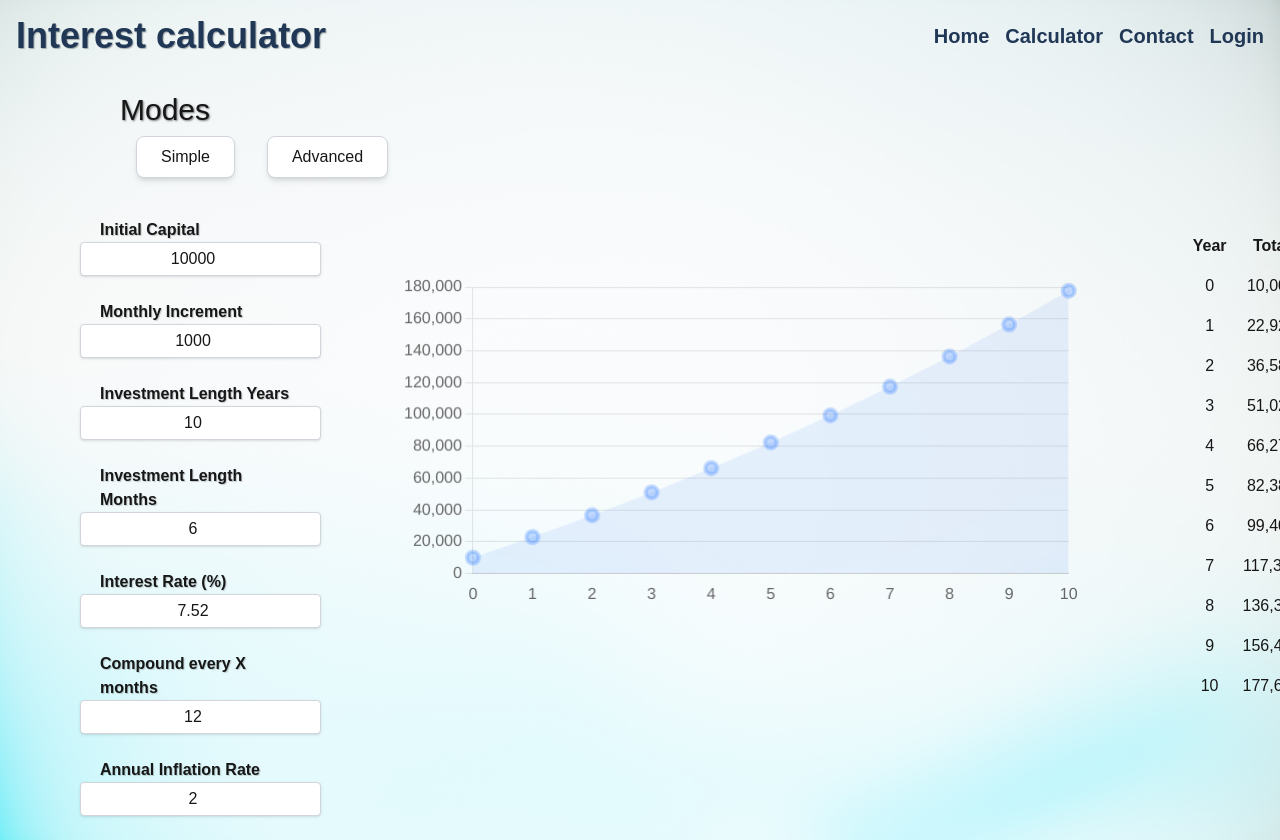
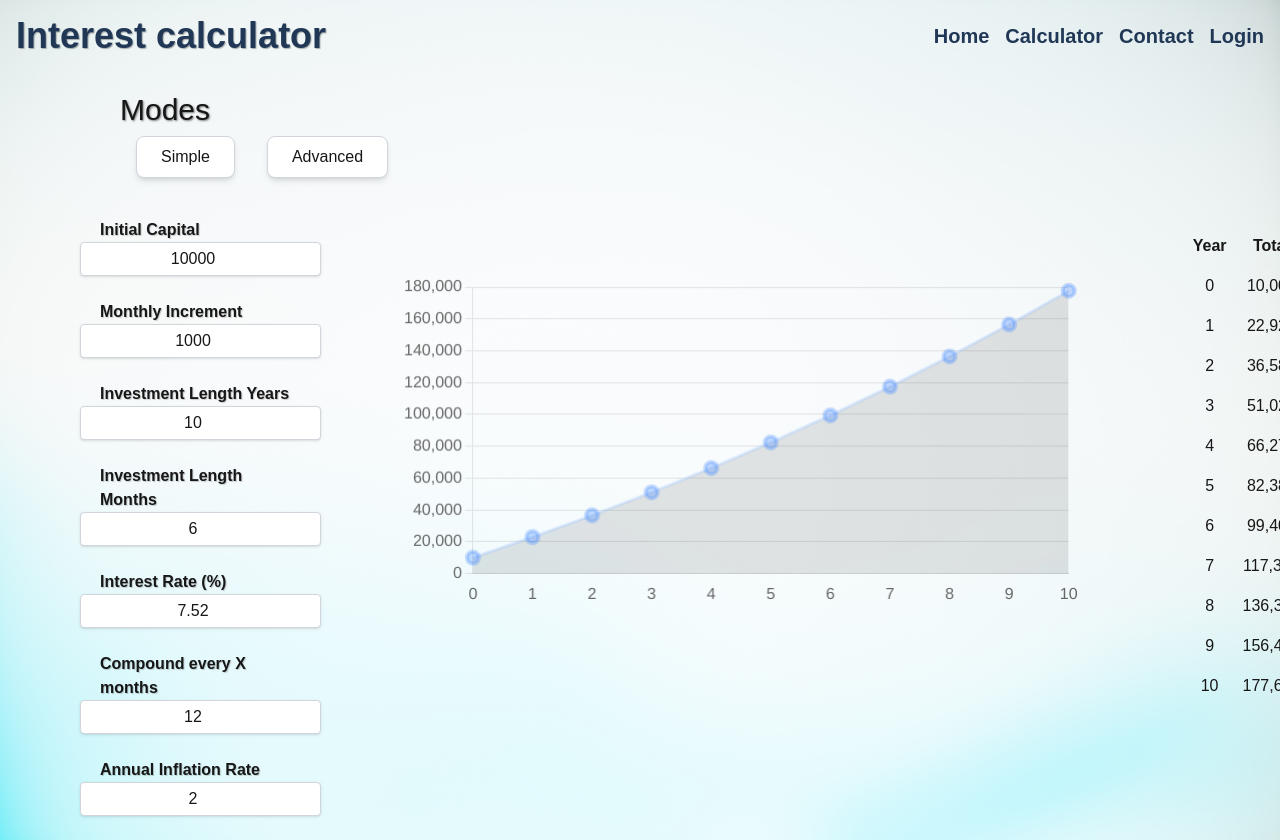
Before and after one commit to CamilleDU3/interest-calculator, a Next.js app in the folder frontend/: page /calculator in a window 1280 px wide. Built offline with nearby package versions, Linux system fonts and the light colour scheme.

Commit message:
refactor(lib, component, style): add getCSSVar util and implement in LineGraph

```diff
--- a/frontend/app/globals.css
+++ b/frontend/app/globals.css
@@ -7,6 +7,13 @@
   --secondary: #6b6b6b;
   --hover: #D1D5DB; /* TODO: check the hover of every button and use this color for hovering instead */
   --background-image: url('/light-bg.jpg');
+
+  /* CHART COLORS */
+  --chart-1-line: #9bc1ff52;
+  --chart-1-fill: #3b82f61a;
+  --chart-point-border: #498cff4f;
+  --chart-point-background: #498cff4f;
+
 }
 
 @theme inline {
--- a/frontend/components/LineGraph.tsx
+++ b/frontend/components/LineGraph.tsx
@@ -1,4 +1,5 @@
 'client use';
+import { getCSSVar } from '@/lib/utils/getCSSVar';
 import {
     Chart as ChartJS,
     CategoryScale,
@@ -31,20 +32,18 @@ export default function LineGraph({ monthlyTotals }: LineGraphProps) {
     const data = {
         labels: xAxisLabelYear,
         datasets: [
-            //TODO: use the colors from the global.css (primary, secondary, etc.)
             {
                 // ---- DATA ----
                 label: 'Total',
                 data: yearlyTotals,
                 fill: true,
-                borderColor: 'rgba(155, 193, 255, 0)',
-                backgroundColor: 'rgba(59, 130, 246, 0.1)',
+                borderColor: getCSSVar('--chart-1-line'),
                 // ---- POINT CUSTOMISATION ----
                 pointRadius: 6,
                 pointHoverRadius: 25,
                 pointBorderWidth: 4,
-                pointBorderColor: 'rgba(73, 140, 255, 0.31)',
-                pointBackgroundColor: 'rgba(73, 140, 255, 0.31)',
+                pointBorderColor: getCSSVar('--chart-point-border'),
+                pointBackgroundColor: getCSSVar('--chart-point-background'),
             },
         ],
     };
--- /dev/null
+++ b/frontend/lib/utils/getCSSVar.ts
@@ -0,0 +1,5 @@
+export function getCSSVar(varName: string) {
+    return getComputedStyle(document.documentElement)
+        .getPropertyValue(varName)
+        .trim();
+}
```
